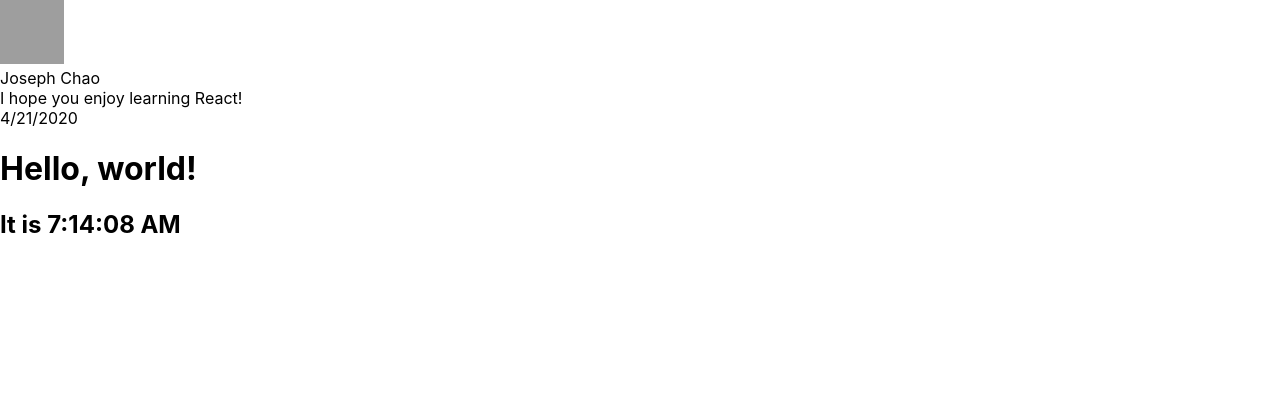
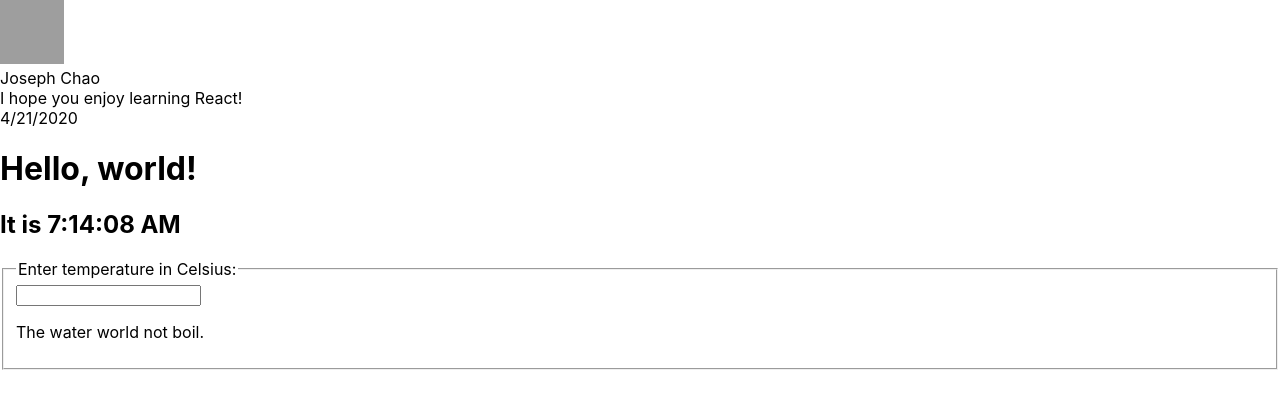
Before and after one commit to ctzuchiang/ReactSelfLearning, a React (Create React App) app: page / in a window 1280 px wide. Shown: the top 408 px of the page. Built offline with nearby package versions, Linux system fonts and the light colour scheme; grey boxes are pictures that could not be loaded.

Commit message:
Boiling Calculator

```diff
--- /dev/null
+++ b/src/components/BollingWater.js
@@ -0,0 +1,36 @@
+import React from "react";
+
+class BoilingCalculator extends React.Component {
+  constructor(props) {
+    super(props);
+    this.state = {
+      temperature: "",
+    };
+    this.handleChange = this.handleChange.bind(this);
+  }
+
+  handleChange(e) {
+    this.setState({ temperature: e.target.value });
+  }
+
+  render() {
+    const temperature = this.state.temperature;
+    return (
+      <fieldset>
+        <legend>Enter temperature in Celsius:</legend>
+        <input type='number' value={temperature} onChange={this.handleChange} />
+        <BoilingVerdict celsius={parseFloat(temperature)} />
+      </fieldset>
+    );
+  }
+}
+
+function BoilingVerdict(props) {
+  return props.celsius >= 100 ? (
+    <p>The water would boil.</p>
+  ) : (
+    <p>The water world not boil.</p>
+  );
+}
+
+export default BoilingCalculator;
--- /dev/null
+++ b/src/components/Reservation.js
@@ -0,0 +1,33 @@
+import React from "react";
+class Reservation extends React.Component {
+  constructor(props) {
+    super(props);
+    this.state = {
+      isGoing: true,
+      numberOfGuests: 2
+    };
+    this.handleInputChange = this.handleInputChange.bind(this);
+  }
+  handleInputChange(event) {
+    const target = event.target;
+    const value = target.name === 'isGoing' ? target.checked : target.value;
+    const name = target.name;
+    this.setState({
+      [name]: value
+    });
+  }
+  render() {
+    return (<form>
+      <label>
+        Is going:
+          <input name="isGoing" type="checkbox" checked={this.state.isGoing} onChange={this.handleInputChange} />
+      </label>
+      <br />
+      <label>
+        Number of guests:
+          <input name="numberOfGuests" type="number" value={this.state.numberOfGuests} onChange={this.handleInputChange} />
+      </label>
+    </form>);
+  }
+}
+export default Reservation
--- a/src/components/TestApp.js
+++ b/src/components/TestApp.js
@@ -1,12 +1,14 @@
 import React from "react";
 import UserInfo from "./UserInfo";
 import Clock from "./Clock";
+// import Reservation from "./Reservation";
 // import { NameForm, EssayForm, FlavorForm, MultiSelectForm } from "./FormSample";
 // import { ActionLink, Toggle } from "./ActionLink";
 // import LoginControl from "./LoginControl";
 // import WarningPage from "./WarningBanner";
 // import ListSample from "./ListSample";
 // import Blog from "./Blog";
+import BoilingCalculator from "./BollingWater";
 
 function TestApp() {
   const element = (
@@ -22,7 +24,10 @@ function TestApp() {
       <NameForm />
       <EssayForm />
       <FlavorForm />
-      <MultiSelectForm /> */}
+      <MultiSelectForm />
+      <Reservation />
+      <input type='file' /> */}
+      <BoilingCalculator />
     </div>
   );
   return element;
```
